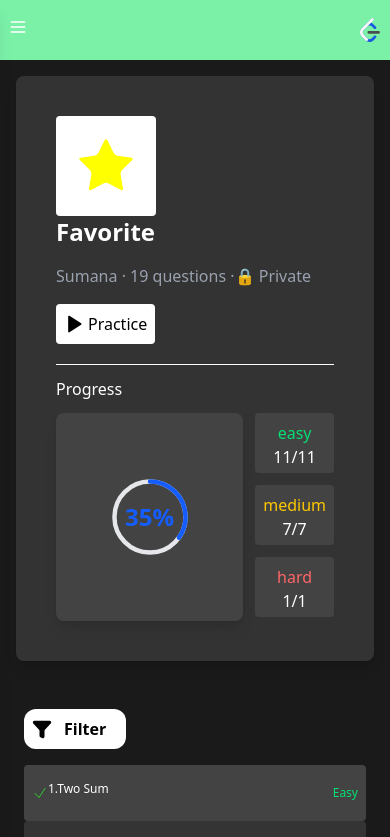
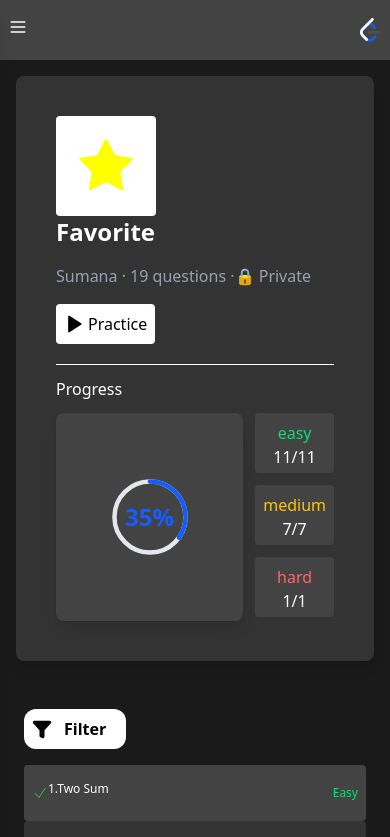
Before and after one commit to Anjalisharma3463/Leetcode-filterSection, a React (Vite) app: page / in a window 390 px wide. Shown: the top 837 px of the page. Built offline with nearby package versions, Linux system fonts and the light colour scheme.

Commit message:
color of navbar changed

```diff
--- a/src/App.jsx
+++ b/src/App.jsx
@@ -23,7 +23,7 @@ function App() {
       <div className="w-screen bg-[#1a1a1a]  min-h-screen  ">
 
         {/* sidebar  on mobile */}
-        <div className="flex sticky top-0 block md:hidden px-2 bg-green-300 w-screen h-15 justify-between  items-center">
+        <div className="flex sticky top-0 block md:hidden px-2 bg-[#434343] w-screen h-15 justify-between  items-center">
 
         <div>
 
```
